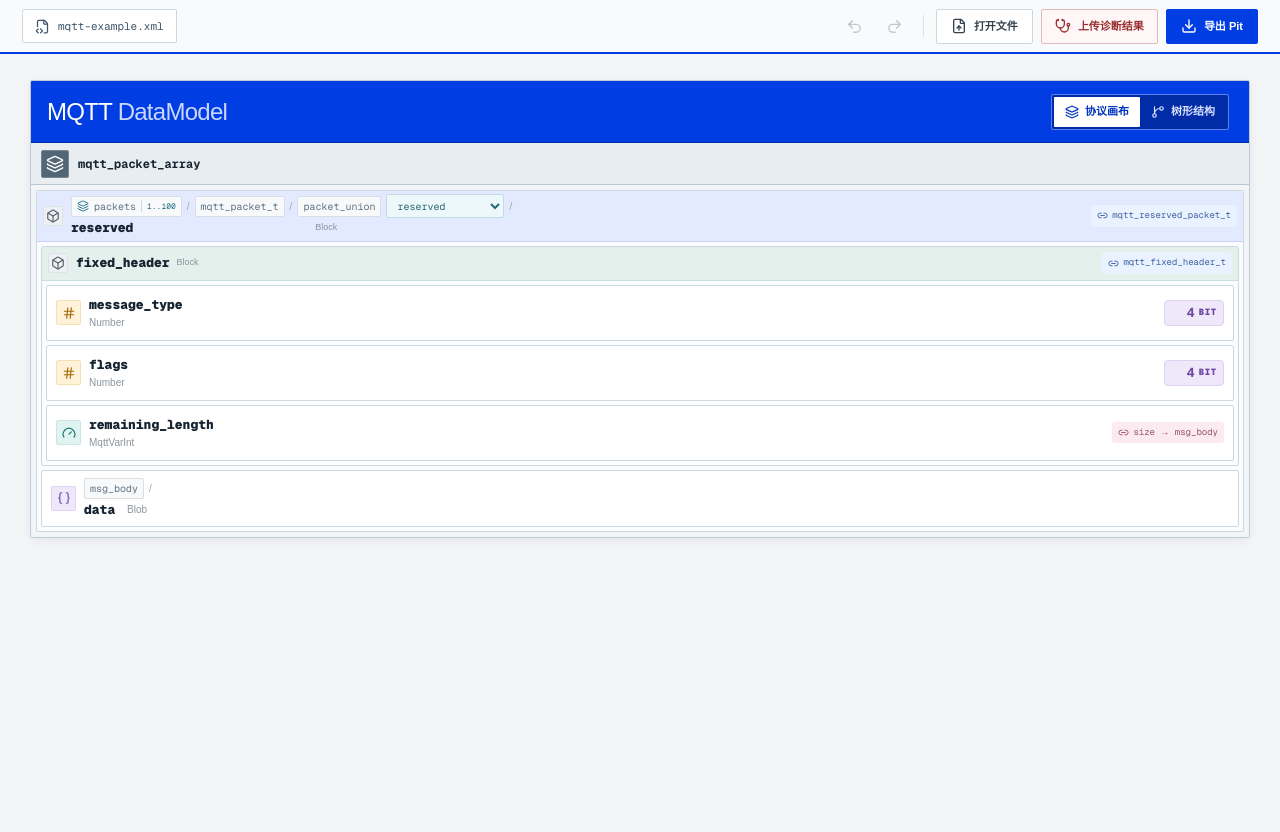
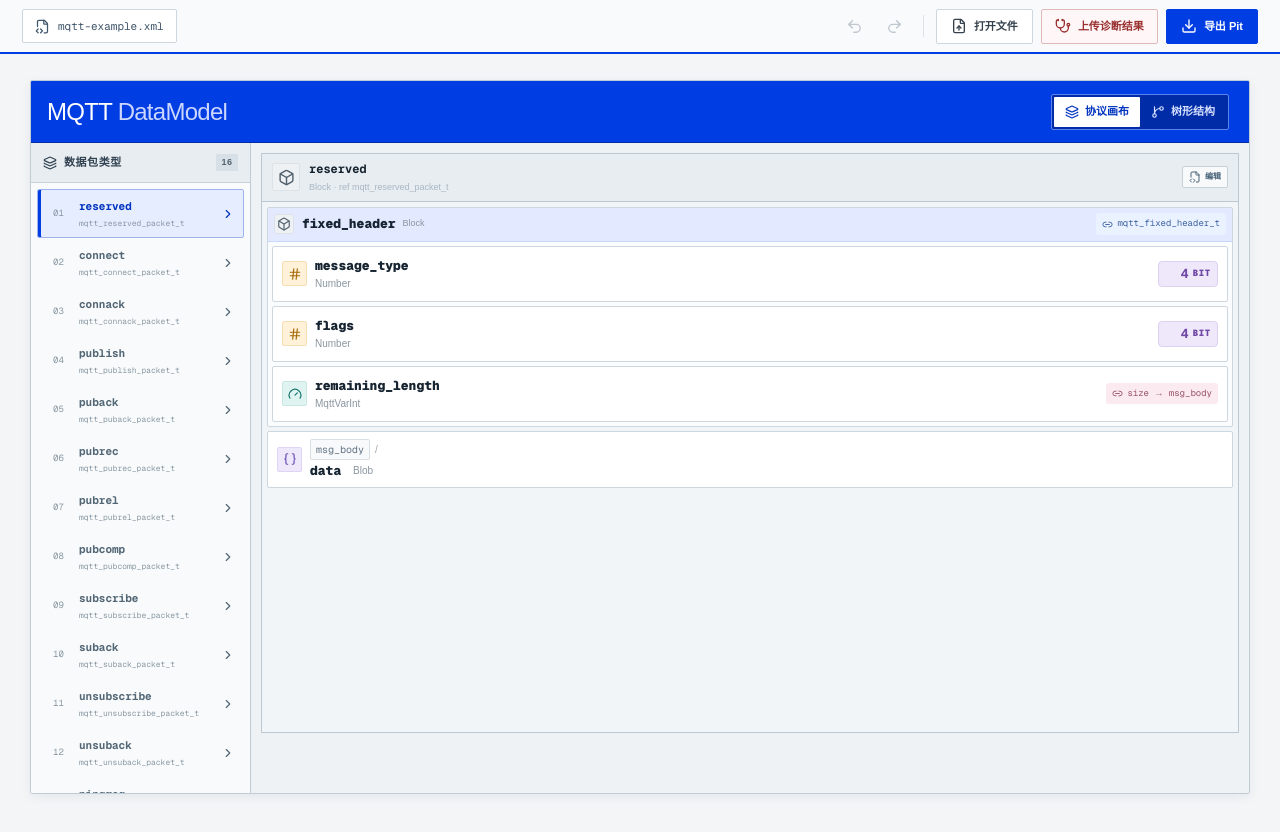
Before and after one commit to llipengda/llm-generated-mutators-framework, a Next.js app in the folder pit-visualizer/: page / in a window 1280 px wide. Shown: the top 832 px of the page. Before the commit the page ends 800 px from the top, so only its background shows below. Built offline with nearby package versions, Linux system fonts and the light colour scheme.

Commit message:
feat: focus visualizer on selected packet type

```diff
--- a/pit-visualizer/app/globals.css
+++ b/pit-visualizer/app/globals.css
@@ -244,6 +244,122 @@
 .view-switch button.is-active {
   color: #0033bf;
   background: #fff;
+}
+
+.packet-browser {
+  min-height: 590px;
+  display: grid;
+  grid-template-columns: 220px minmax(0, 1fr);
+  background: #eef2f5;
+}
+
+.packet-type-panel {
+  min-width: 0;
+  display: flex;
+  flex-direction: column;
+  background: #f8fafb;
+  border-right: 1px solid #bfcbd5;
+}
+
+.packet-type-head {
+  min-height: 40px;
+  display: flex;
+  align-items: center;
+  gap: 7px;
+  padding: 0 12px;
+  color: #314251;
+  background: #e8edf1;
+  border-bottom: 1px solid #c8d2da;
+  font-size: 11px;
+  font-weight: 800;
+  letter-spacing: .05em;
+}
+
+.packet-type-head strong {
+  min-width: 22px;
+  margin-left: auto;
+  padding: 2px 5px;
+  color: #52616d;
+  background: #d7e0e7;
+  text-align: center;
+  font-size: 9px;
+}
+
+.packet-type-list {
+  height: min(640px, calc(100vh - 190px));
+  min-height: 550px;
+  overflow: auto;
+  padding: 6px;
+}
+
+.packet-type-list button {
+  width: 100%;
+  min-height: 49px;
+  display: flex;
+  align-items: center;
+  gap: 8px;
+  padding: 6px 8px;
+  color: #526675;
+  text-align: left;
+  background: transparent;
+  border: 1px solid transparent;
+  border-radius: 2px;
+}
+
+.packet-type-list button:hover {
+  color: #203240;
+  background: #edf2f5;
+  border-color: #d4dde4;
+}
+
+.packet-type-list button.is-active {
+  color: #0033bf;
+  background: #e6edff;
+  border-color: #9eb2ed;
+  box-shadow: inset 3px 0 #003DE3;
+}
+
+.packet-type-index {
+  width: 25px;
+  flex-shrink: 0;
+  color: #8998a3;
+  font-family: var(--font-geist-mono), monospace;
+  font-size: 9px;
+  text-align: center;
+}
+
+.packet-type-copy {
+  min-width: 0;
+  display: flex;
+  flex: 1;
+  flex-direction: column;
+  gap: 3px;
+}
+
+.packet-type-copy strong,
+.packet-type-copy small {
+  overflow: hidden;
+  text-overflow: ellipsis;
+  white-space: nowrap;
+}
+
+.packet-type-copy strong {
+  font-family: var(--font-geist-mono), monospace;
+  font-size: 11px;
+}
+
+.packet-type-copy small {
+  color: #8998a3;
+  font-family: var(--font-geist-mono), monospace;
+  font-size: 8px;
+}
+
+.packet-view {
+  min-width: 0;
+}
+
+.packet-view > .tree-canvas-panel {
+  min-height: 590px;
 }
 
 .tree-workspace {
@@ -2420,6 +2536,25 @@
     display: block;
   }
 
+  .packet-browser {
+    grid-template-columns: 150px minmax(460px, 1fr);
+    overflow-x: auto;
+  }
+
+  .packet-type-list {
+    height: min(600px, calc(100vh - 230px));
+    min-height: 500px;
+  }
+
+  .packet-type-list button {
+    padding: 6px;
+  }
+
+  .packet-type-index,
+  .packet-type-list button > svg {
+    display: none;
+  }
+
   .structure-tree-panel {
     border-right: 0;
     border-bottom: 1px solid #bfcbd5;
--- a/pit-visualizer/app/page.tsx
+++ b/pit-visualizer/app/page.tsx
@@ -201,6 +201,31 @@
   const byName = new Map(models.map((model) => [model.getAttribute("name") || "", model]));
   const entry = models.find((model) => /_packet_array$/i.test(model.getAttribute("name") || "")) || null;
   return { entry, byName };
+}
+
+function packetTypesOf(entry: Element, byName: Map<string, Element>) {
+  const visit = (field: Element, stack: Set<string>): Element[] | null => {
+    if (field.localName === "Choice") {
+      const options = children(field).filter((child) => child.localName !== "Relation");
+      return options.length > 0 ? options : null;
+    }
+    const ref = field.getAttribute("ref");
+    if (ref) {
+      if (stack.has(ref)) return null;
+      const target = byName.get(ref);
+      if (!target) return null;
+      const next = new Set(stack);
+      next.add(ref);
+      const result = visit(target, next);
+      if (result) return result;
+    }
+    for (const child of children(field).filter((item) => item.localName !== "Relation")) {
+      const result = visit(child, stack);
+      if (result) return result;
+    }
+    return null;
+  };
+  return visit(entry, new Set([entry.getAttribute("name") || "packet_array"])) || children(entry);
 }
 
 function relationSummary(field: Element) {
@@ -543,25 +568,6 @@
   );
 }
 
-function ProtocolCanvas({ entry, byName, onSelect, activeRelation, onRelationChange, choiceSelections, onChoiceChange, expandedFields, onToggleExpanded, diagnosticLocations }: { entry: Element; byName: Map<string, Element>; onSelect: (field: Element) => void; activeRelation: ActiveRelation; onRelationChange: (relation: ActiveRelation) => void; choiceSelections: ChoiceSelections; onChoiceChange: (key: string, index: number) => void; expandedFields: Set<string>; onToggleExpanded: (key: string) => void; diagnosticLocations: XmlLocation[] }) {
-  const entryName = entry.getAttribute("name") || "packet_array";
-  const length = fixedLength(entry, byName);
-  const entryChildren = children(entry);
-  return (
-    <div className="root-model">
-      <button className="root-model-head" onClick={() => onSelect(entry)}>
-        <span className="root-index"><Layers3 size={18} /></span>
-        <span><strong>{entryName}</strong></span>
-        <span className="field-spacer" />
-        {length && <span className={`length-badge root-length length-${length.unit.toLowerCase()}`}><strong>{length.value}</strong><span>{length.unit}</span></span>}
-      </button>
-      <AdaptiveFieldGrid className="root-children" twoColumns={entryChildren.length > 3}>
-        {verticalColumns(entryChildren.map((field, index) => ({ field, index })), ({ field }) => estimateVisualWeight(field, byName, new Set([entryName]))).map((column, columnIndex) => <div className="flow-column" key={`root-column-${columnIndex}`}>{column.map(({ field, index }) => <div className="flow-item" style={{ order: index }} key={`${field.localName}-${nameOf(field)}-${index}`}><InlineField field={field} byName={byName} stack={new Set([entryName])} onSelect={onSelect} activeRelation={activeRelation} onRelationChange={onRelationChange} choiceSelections={choiceSelections} onChoiceChange={onChoiceChange} expandedFields={expandedFields} onToggleExpanded={onToggleExpanded} diagnosticLocations={diagnosticLocations} renderKey={`entry/${index}`} /></div>)}</div>)}
-      </AdaptiveFieldGrid>
-    </div>
-  );
-}
-
 function resolvedTreeChildren(field: Element, byName: Map<string, Element>, stack: Set<string>) {
   const ref = field.getAttribute("ref");
   const target = ref && !stack.has(ref) ? byName.get(ref) : null;
@@ -723,6 +729,37 @@
   );
 }
 
+function PacketTypeList({ packets, selectedIndex, onSelect }: { packets: Element[]; selectedIndex: number; onSelect: (index: number) => void }) {
+  return (
+    <aside className="packet-type-panel">
+      <div className="packet-type-head">
+        <Layers3 size={14} />
+        <span>数据包类型</span>
+        <strong>{packets.length}</strong>
+      </div>
+      <nav className="packet-type-list" aria-label="数据包类型">
+        {packets.map((packet, index) => {
+          const label = nameOf(packet);
+          const ref = packet.getAttribute("ref");
+          return (
+            <button
+              type="button"
+              key={`${label}-${ref || "inline"}-${index}`}
+              className={index === selectedIndex ? "is-active" : ""}
+              aria-current={index === selectedIndex ? "true" : undefined}
+              onClick={() => onSelect(index)}
+            >
+              <span className="packet-type-index">{String(index + 1).padStart(2, "0")}</span>
+              <span className="packet-type-copy"><strong>{label}</strong>{ref && <small>{ref}</small>}</span>
+              <ChevronRight size={14} />
+            </button>
+          );
+        })}
+      </nav>
+    </aside>
+  );
+}
+
 function DiagnosisPanel({ report, fileNames, onClear }: { report: DiagnosisReport; fileNames: string[]; onClear: () => void }) {
   const rootCause = report.llm_judgment?.root_cause;
   return (
@@ -765,6 +802,7 @@
   const [choiceSelections, setChoiceSelections] = useState<ChoiceSelections>({});
   const [expandedFields, setExpandedFields] = useState<Set<string>>(() => new Set());
   const [viewMode, setViewMode] = useState<"canvas" | "tree">("canvas");
+  const [selectedPacketIndex, setSelectedPacketIndex] = useState(0);
   const [treeSelectedPath, setTreeSelectedPath] = useState<Path | null>(null);
   const [treeSelectedNodeId, setTreeSelectedNodeId] = useState("entry");
   const [addType, setAddType] = useState("Block");
@@ -779,6 +817,9 @@
   useEffect(() => setDoc(parsePit(DEMO_PIT)), []);
 
   const structure = useMemo(() => doc ? findPacketStructure(doc) : null, [doc]);
+  const packetTypes = useMemo(() => structure?.entry ? packetTypesOf(structure.entry, structure.byName) : [], [structure]);
+  const effectivePacketIndex = Math.min(selectedPacketIndex, Math.max(0, packetTypes.length - 1));
+  const selectedPacket = packetTypes[effectivePacketIndex] || null;
   const selected = doc ? getAtPath(doc, selectedPath) : null;
   const entryName = structure?.entry?.getAttribute("name") || "entry_not_found";
   const protocolName = entryName.replace(/_packet_array$/i, "") || "protocol";
@@ -853,6 +894,7 @@
     setActiveRelation(null);
     setChoiceSelections({});
     setExpandedFields(new Set());
+    setSelectedPacketIndex(0);
     setTreeSelectedPath(null);
     setTreeSelectedNodeId("entry");
   };
@@ -866,6 +908,7 @@
     setActiveRelation(null);
     setChoiceSelections({});
     setExpandedFields(new Set());
+    setSelectedPacketIndex(0);
     setTreeSelectedPath(null);
     setTreeSelectedNodeId("entry");
   };
@@ -878,6 +921,7 @@
     setActiveRelation(null);
     setChoiceSelections({});
     setExpandedFields(new Set());
+    setSelectedPacketIndex(0);
     setTreeSelectedPath(null);
     setTreeSelectedNodeId("entry");
   };
@@ -903,6 +947,7 @@
     setActiveRelation(null);
     setChoiceSelections({});
     setExpandedFields(new Set());
+    setSelectedPacketIndex(0);
     setTreeSelectedPath(null);
     setTreeSelectedNodeId("entry");
     setDiagnosis(null);
@@ -949,6 +994,15 @@
     if (next.has(key)) next.delete(key); else next.add(key);
     return next;
   });
+  const selectPacket = (index: number) => {
+    setSelectedPacketIndex(index);
+    setSelectedPath(null);
+    setTreeSelectedPath(null);
+    setTreeSelectedNodeId("entry");
+    setActiveRelation(null);
+    setChoiceSelections({});
+    setExpandedFields(new Set());
+  };
   const attributes = selected ? Array.from(selected.attributes).filter((attr) => !attr.name.startsWith("xmlns")) : [];
   const selectedMeta = selected ? KIND_META[selected.localName] || { label: selected.localName, icon: Shapes, color: "slate", description: "Peach 扩展元素。" } : null;
 
@@ -980,7 +1034,18 @@
                 <button className={viewMode === "tree" ? "is-active" : ""} aria-pressed={viewMode === "tree"} onClick={() => setViewMode("tree")}><GitBranch size={14} />树形结构</button>
               </div>
             </div>
-            {structure.entry ? viewMode === "canvas" ? <ProtocolCanvas entry={structure.entry} byName={structure.byName} onSelect={selectElement} activeRelation={activeRelation} onRelationChange={setActiveRelation} choiceSelections={choiceSelections} onChoiceChange={changeChoice} expandedFields={expandedFields} onToggleExpanded={toggleExpanded} diagnosticLocations={diagnosticLocations} /> : <ProtocolTree entry={structure.entry} byName={structure.byName} selectedPath={treeSelectedPath} selectedNodeId={treeSelectedNodeId} onSelect={(path, nodeId) => { setTreeSelectedPath(path); setTreeSelectedNodeId(nodeId); }} onEdit={selectElement} activeRelation={activeRelation} onRelationChange={setActiveRelation} choiceSelections={choiceSelections} onChoiceChange={changeChoice} expandedFields={expandedFields} onToggleExpanded={toggleExpanded} diagnosticLocations={diagnosticLocations} /> : <div className="empty-packets"><GitBranch size={24} /><strong>未找到协议入口</strong><span>文件必须包含以 _packet_array 结尾的 DataModel。</span></div>}
+            {structure.entry && selectedPacket ? (
+              <div className="packet-browser">
+                <PacketTypeList packets={packetTypes} selectedIndex={effectivePacketIndex} onSelect={selectPacket} />
+                <div className="packet-view">
+                  {viewMode === "canvas" ? (
+                    <ProtocolNodeCanvas field={selectedPacket} byName={structure.byName} onEdit={selectElement} activeRelation={activeRelation} onRelationChange={setActiveRelation} choiceSelections={choiceSelections} onChoiceChange={changeChoice} expandedFields={expandedFields} onToggleExpanded={toggleExpanded} diagnosticLocations={diagnosticLocations} />
+                  ) : (
+                    <ProtocolTree entry={selectedPacket} byName={structure.byName} selectedPath={treeSelectedPath} selectedNodeId={treeSelectedNodeId} onSelect={(path, nodeId) => { setTreeSelectedPath(path); setTreeSelectedNodeId(nodeId); }} onEdit={selectElement} activeRelation={activeRelation} onRelationChange={setActiveRelation} choiceSelections={choiceSelections} onChoiceChange={changeChoice} expandedFields={expandedFields} onToggleExpanded={toggleExpanded} diagnosticLocations={diagnosticLocations} />
+                  )}
+                </div>
+              </div>
+            ) : <div className="empty-packets"><GitBranch size={24} /><strong>未找到数据包类型</strong><span>文件入口中必须包含可用的 Choice 数据包定义。</span></div>}
           </section>
           {diagnosis && <div ref={diagnosisPanel}><DiagnosisPanel report={diagnosis} fileNames={diagnosisFiles} onClear={() => { setDiagnosis(null); setDiagnosisFiles([]); }} /></div>}
         </div>
```
